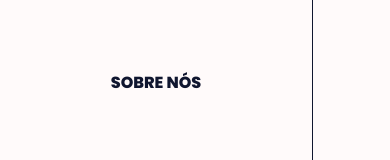
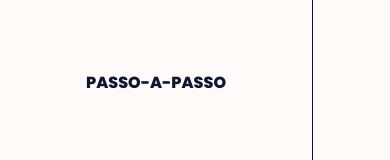
Before and after one commit to KennedyBarreto/zaplink, a React (Create React App) app: page / in a window 390 px wide. Both pictures are taken after a click on the icon 372 px from the left and 23 px from the top of the page. Shown: the part 378-538 px from the top of the page. Built offline with nearby package versions, Linux system fonts and the light colour scheme.

Commit message:
fix: fix navbar content on mobile

```diff
--- a/src/components/Nav.js
+++ b/src/components/Nav.js
@@ -51,7 +51,7 @@ export default function Nav(){
             <ul>
             <a href="#header"></a>
             <a href="#form">CRIE SEU LINK</a>
-                <li>SOBRE NÓS</li>
+                <a href="#steps"><li>PASSO-A-PASSO</li></a>
                 <li><a href="mailto:">ENTRE EM CONTATO</a></li>
             </ul>
             </ul>
```
